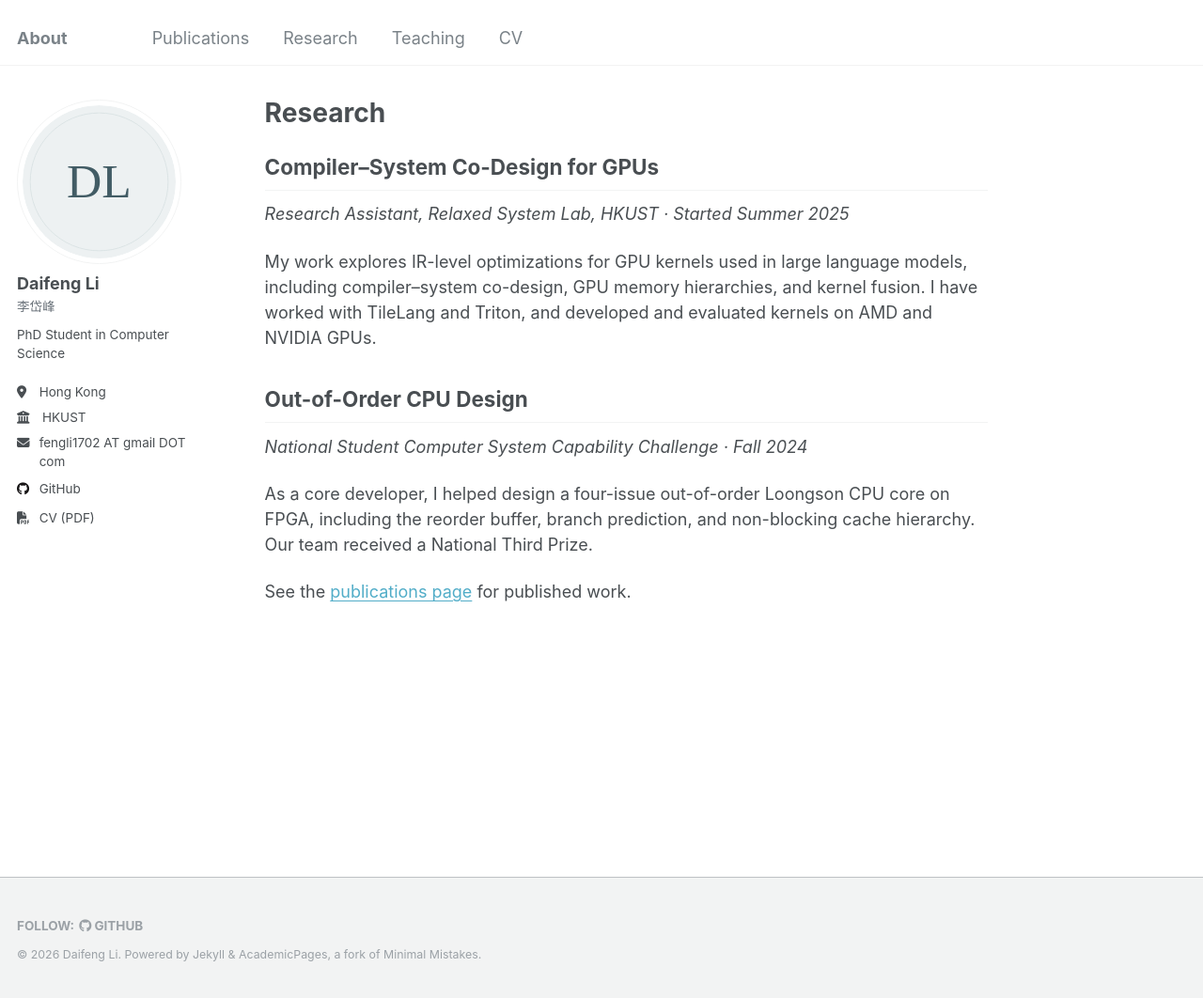
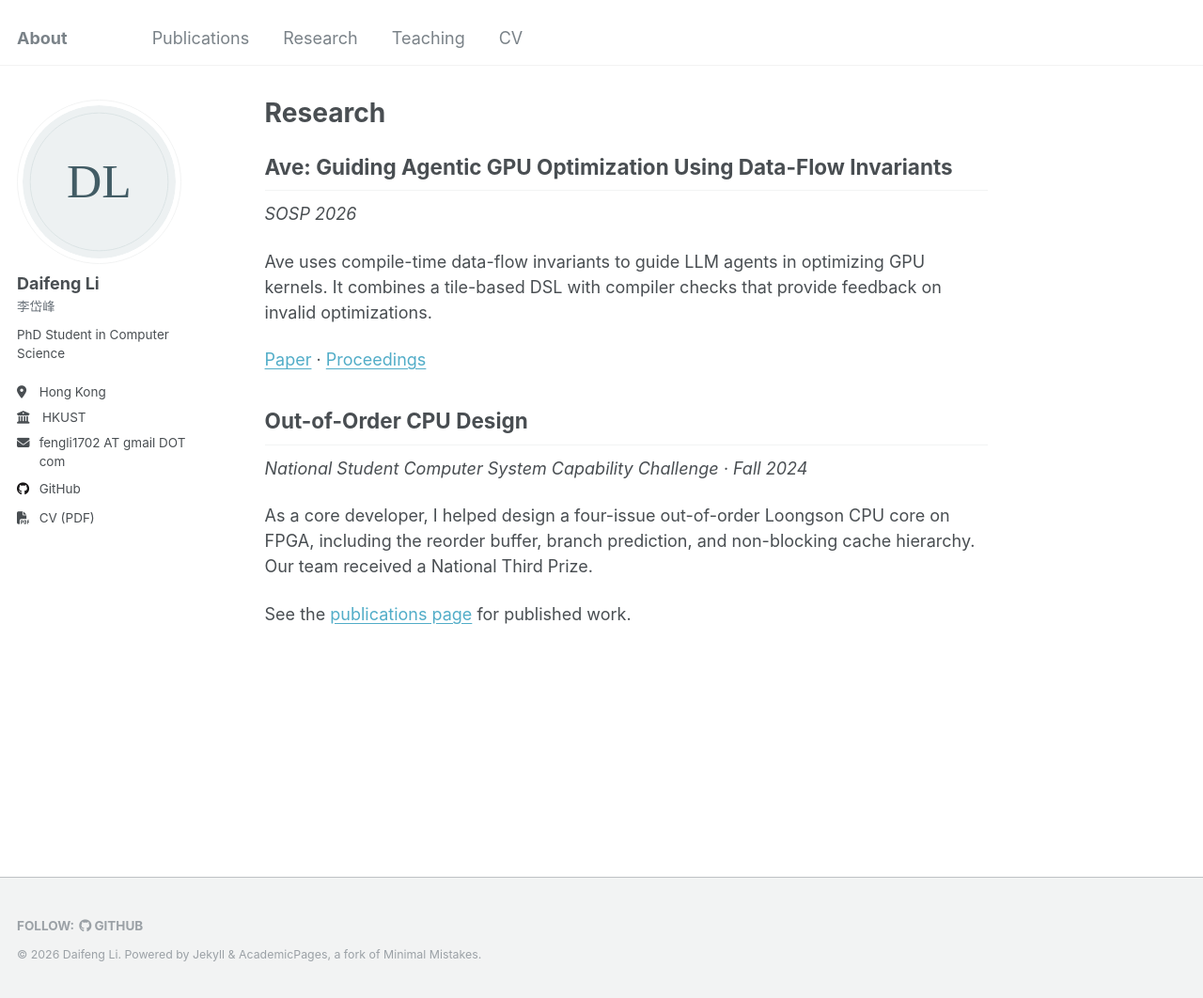
Before and after one commit to fengli1702/fengli1702.github.io, a Jekyll site: the page built from _pages/research.md, in a window 1280 px wide and 1062 px high. Shown: the whole window at 94% size. Built offline with Jekyll 4.4.1, drawn with Linux system fonts in a browser that asks for light colours.

Commit message:
Present Ave paper directly on research page

```diff
--- a/_pages/research.md
+++ b/_pages/research.md
@@ -3,11 +3,13 @@ title: Research
 permalink: /research/
 ---
 
-## Compiler–System Co-Design for GPUs
+## Ave: Guiding Agentic GPU Optimization Using Data-Flow Invariants
 
-*Research Assistant, Relaxed System Lab, HKUST · Started Summer 2025*
+*SOSP 2026*
 
-My work explores IR-level optimizations for GPU kernels used in large language models, including compiler–system co-design, GPU memory hierarchies, and kernel fusion. I have worked with TileLang and Triton, and developed and evaluated kernels on AMD and NVIDIA GPUs.
+Ave uses compile-time data-flow invariants to guide LLM agents in optimizing GPU kernels. It combines a tile-based DSL with compiler checks that provide feedback on invalid optimizations.
+
+[Paper](https://arxiv.org/abs/2604.18616) · [Proceedings](https://doi.org/10.1145/3830418.3843902)
 
 ## Out-of-Order CPU Design
 
```
